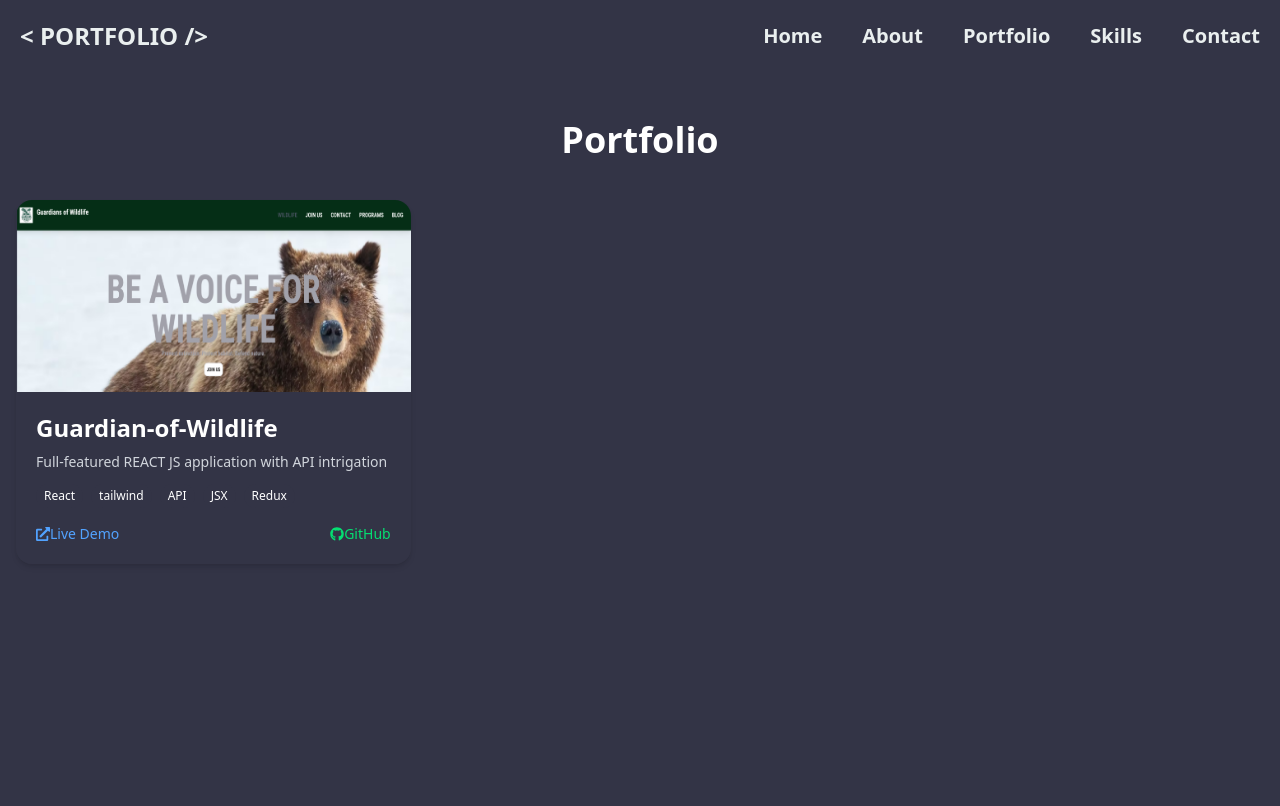
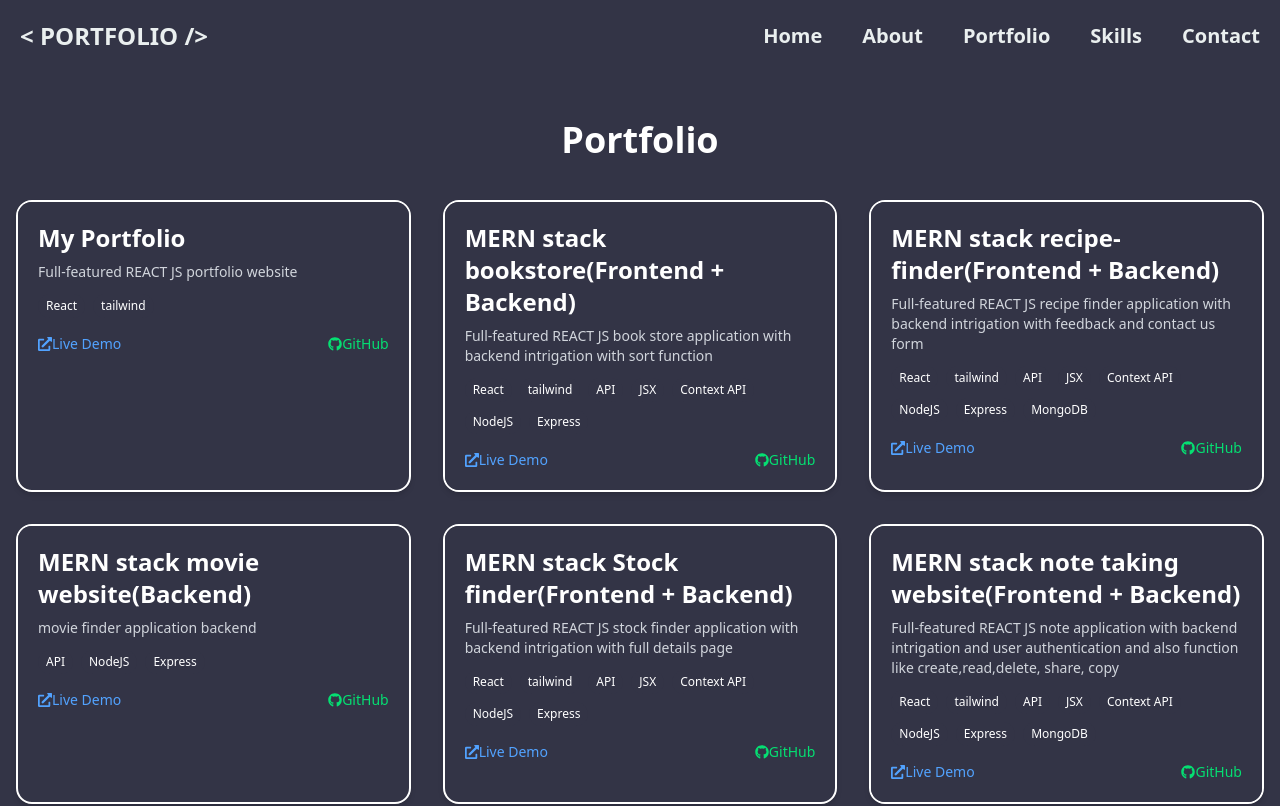
Before and after one commit to iamsayannath/portfolio, a React (Vite) app: page /portfolio in a window 1280 px wide. Shown: the top 806 px of the page. Built offline with nearby package versions, Linux system fonts and the light colour scheme.

Commit message:
add project

```diff
--- a/src/components/Home.jsx
+++ b/src/components/Home.jsx
@@ -2,7 +2,7 @@
 import { FaLinkedin, FaGithub } from 'react-icons/fa';
 import { FiDownload } from 'react-icons/fi';
 import { Typewriter } from 'react-simple-typewriter';
-import profilePic from "../../public/assets/IMG_20241223_003300.jpg";
+import profilePic from "/assets/IMG_20241223_003300.jpg";
 
 export default function HomeSection() {
   return (
--- a/src/components/Portfolio.jsx
+++ b/src/components/Portfolio.jsx
@@ -1,15 +1,69 @@
 import { FaExternalLinkAlt, FaGithub } from 'react-icons/fa';
-import project1image from "/assets/project1.png";
+
 const projects = [
   {
     id: 1,
-    title: "Guardian-of-Wildlife",
-    description:
-      "Full-featured REACT JS application with API intrigation",
-    image: project1image,
-    stack: ["React", "tailwind", "API", "JSX", "Redux"],
-    live: "https://guardiansofwildlife.netlify.app/",
-    github: "https://github.com/iamsayannath/Guardian-of-Wildlife",
+    title: "My Portfolio",
+    description: "Full-featured REACT JS portfolio website ",
+    stack: ["React", "tailwind"],
+    live: "https://portfolio-43iu.onrender.com",
+    github: "https://github.com/iamsayannath/portfolio.git",
+  },
+  {
+    id: 2,
+    title: "MERN stack bookstore(Frontend + Backend)",
+    description: "Full-featured REACT JS book store application with backend intrigation with sort function",
+    stack: ["React", "tailwind", "API", "JSX", "Context API", "NodeJS", "Express"],
+    live: "https://full-stack-bookstore-website-8k6c.onrender.com",
+    github: "https://github.com/iamsayannath/full-stack-bookstore-website.git",
+  },
+  {
+    id: 3,
+    title: "MERN stack recipe-finder(Frontend + Backend)",
+    description: "Full-featured REACT JS recipe finder application with backend intrigation with feedback and contact us form",
+    stack: ["React", "tailwind", "API", "JSX", "Context API", "NodeJS", "Express", "MongoDB"],
+    live: "https://full-stack-recipe-finder-website-frontend.onrender.com",
+    github: "https://github.com/iamsayannath/full-stack-recipe-finder-website.git",
+  },
+  {
+    id: 4,
+    title: "MERN stack movie website(Backend)",
+    description: "movie finder application backend",
+    stack: ["API", "NodeJS", "Express"],
+    live: "",
+    github: "https://github.com/iamsayannath/full-stack-movie-website.git",
+  },
+  {
+    id: 5,
+    title: "MERN stack Stock finder(Frontend + Backend)",
+    description: "Full-featured REACT JS stock finder application with backend intrigation with full details page",
+    stack: ["React", "tailwind", "API", "JSX", "Context API", "NodeJS", "Express"],
+    live: "https://full-stack-stock-finder-website-ny4i.onrender.com",
+    github: "https://github.com/iamsayannath/full-stack-stock-finder-website.git",
+  },
+  {
+    id: 6,
+    title: "MERN stack note taking website(Frontend + Backend)",
+    description: "Full-featured REACT JS note application with backend intrigation and user authentication and also function like create,read,delete, share, copy",
+    stack: ["React", "tailwind", "API", "JSX", "Context API", "NodeJS", "Express", "MongoDB"],
+    live: "https://full-stack-note-taking-website.onrender.com",
+    github: "https://github.com/iamsayannath/full-stack-note-taking-website.git",
+  },
+  {
+    id: 7,
+    title: "MERN Authentication(Frontend + Backend)",
+    description: "Full-featured MERN authentication project",
+    stack: ["React", "tailwind", "API", "JSX", "Context API", "NodeJS", "Express", "MongoDB"],
+    live: "https://mern-authentication-frontend-spgp.onrender.com",
+    github: "https://github.com/iamsayannath/mern-authentication.git",
+  },
+  {
+    id: 8,
+    title: "Multi-Step form(Frontend + Backend)",
+    description: "Full-featured MERN multistep form project",
+    stack: ["React", "tailwind", "API", "JSX", "Context API", "NodeJS", "Express", "MongoDB"],
+    live: "https://multi-step-form-frontend-backend-1.onrender.com",
+    github: "https://github.com/iamsayannath/Multi-step-form--frontend-backend-.git",
   }
 ];
 
@@ -21,13 +75,8 @@ export default function PortfolioSection() {
         {projects.map((project) => (
           <div
             key={project.id}
-            className="rounded-2xl shadow-md overflow-hidden hover:shadow-xl transition-shadow"
+            className="rounded-2xl shadow-md overflow-hidden hover:shadow-xl transition-shadow border-2"
           >
-            <img
-              src={project.image}
-              alt={project.title}
-              className="w-full h-48"
-            />
             <div className="p-5">
               <h3 className="text-2xl font-semibold mb-2">{project.title}</h3>
               <p className="text-gray-300 text-sm mb-3">{project.description}</p>
```
Also changed, not shown: public/assets/project1.png (deleted).
